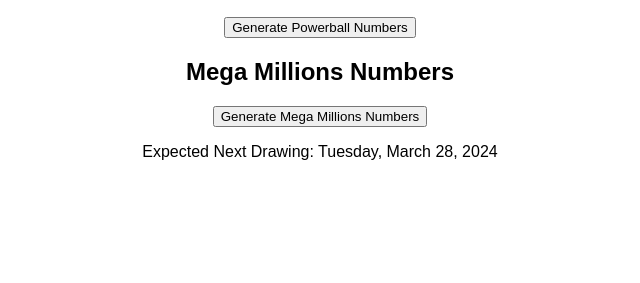
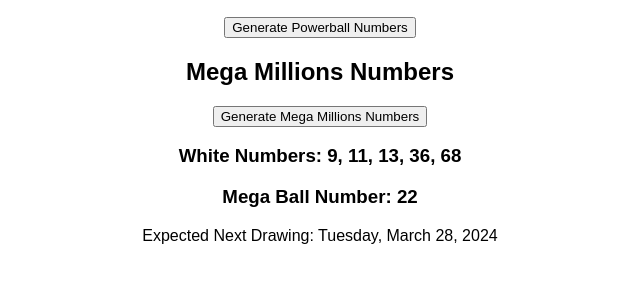
Before and after one commit to andrew12332c/lotto, a plain HTML site: page index.html in a window 1280 px wide. Both pictures are taken after a click on the button "Generate Mega Millions Numbers". Shown: the part 111-394 px from the top of the page, without its empty margins (320-960 px from the left). Drawn offline with Linux system fonts and the light colour scheme.

Commit message:
Update index.html

```diff
--- a/index.html
+++ b/index.html
@@ -81,8 +81,25 @@
         }
 
         function generateMegaMillionsNumbers() {
-            // Function for generating Mega Millions numbers remains unchanged
-            // You can add similar functionality for calculating the next Mega Millions drawing date if needed
+            var whiteNumbers = [];
+            var megaBallNumber;
+
+            // Generate 5 white numbers
+            for (var i = 0; i < 5; i++) {
+                var number = Math.floor(Math.random() * 70) + 1; // Random number between 1 and 70
+                whiteNumbers.push(number);
+            }
+
+            // Generate 1 mega ball number
+            megaBallNumber = Math.floor(Math.random() * 25) + 1; // Random number between 1 and 25
+
+            // Sort numbers
+            whiteNumbers.sort((a, b) => a - b);
+
+            // Display the generated numbers
+            var numbersContainer = document.getElementById('megaMillionsNumbers');
+            numbersContainer.innerHTML = '<h3>White Numbers: ' + whiteNumbers.join(', ') + '</h3>' +
+                                         '<h3>Mega Ball Number: ' + megaBallNumber + '</h3>';
         }
     </script>
 </body>
```
